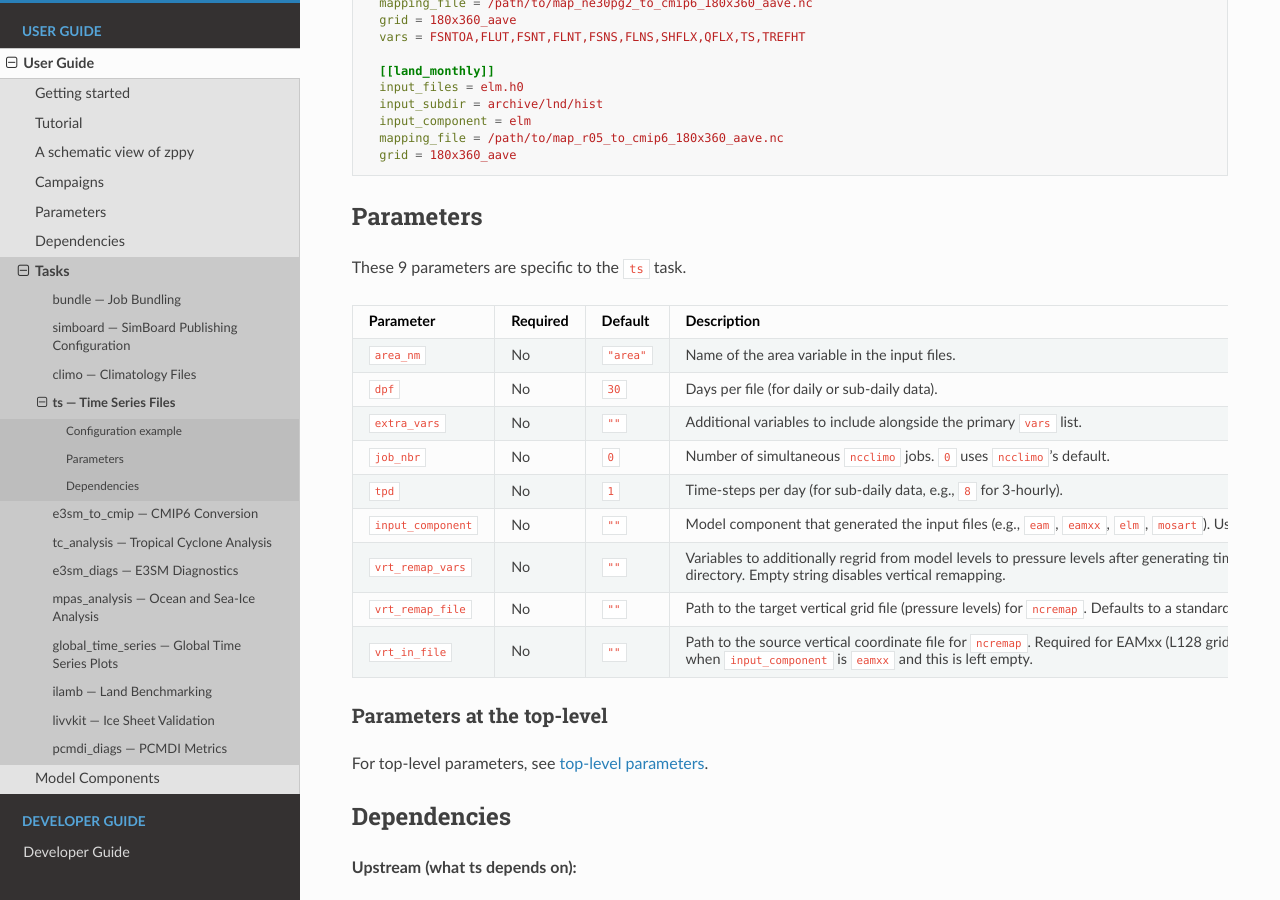
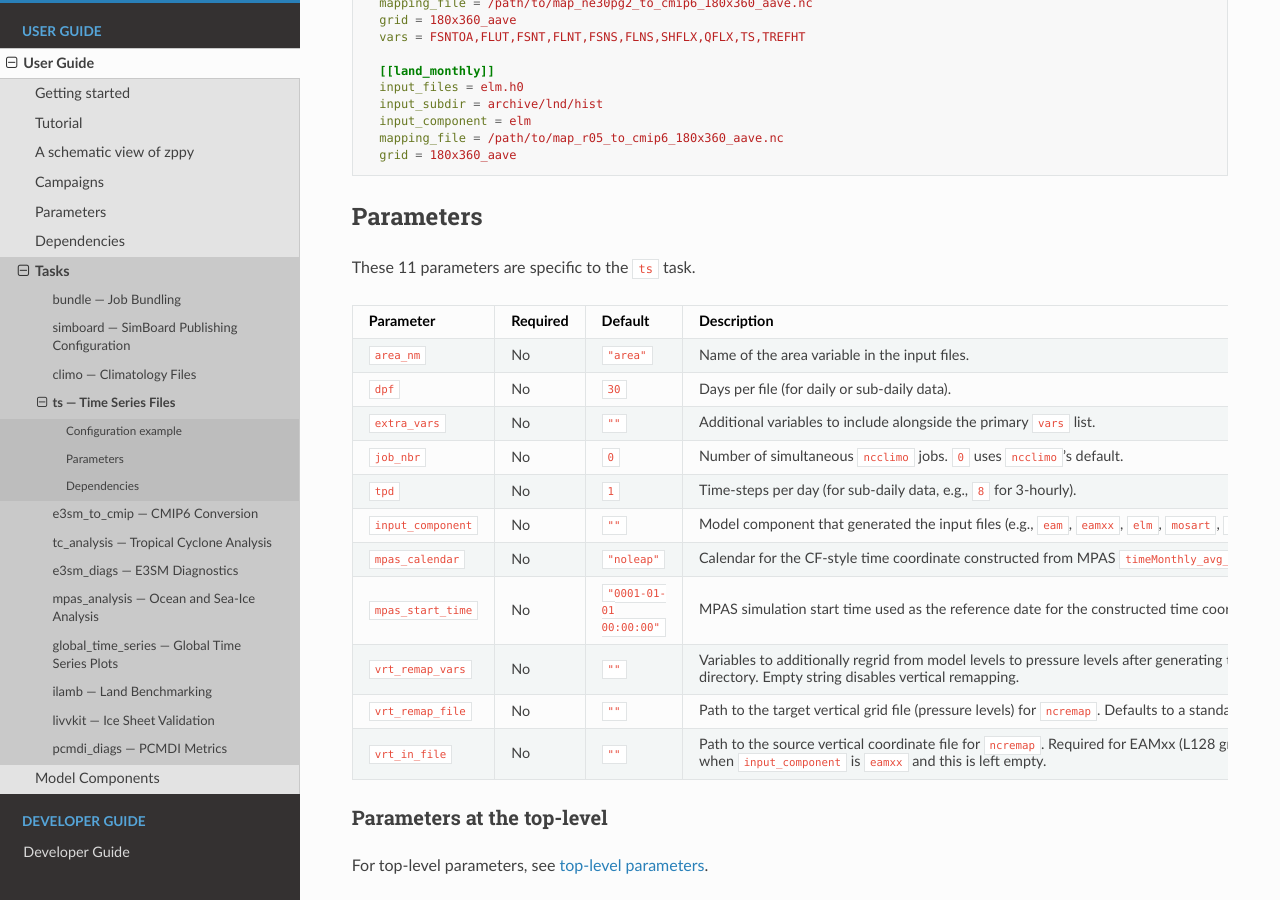
Before and after one commit to E3SM-Project/zppy, a Sphinx documentation site: the page built from docs/source/user_guide/tasks/ts.rst, in a window 1280 px wide and 900 px high, scrolled down 473 px. Built offline with Sphinx 7.4.7 and the Read the Docs theme 3.1.0, drawn with Linux system fonts in a browser that asks for light colours; pages that are not in the unit, such as notebooks, are missing from menus.

Commit message:
Add MPAS ocean and sea-ice time series support

```diff
--- a/docs/source/user_guide/tasks/ts.rst
+++ b/docs/source/user_guide/tasks/ts.rst
@@ -35,7 +35,7 @@ Configuration example
 Parameters
 ----------
 
-These 9 parameters are specific to the ``ts`` task.
+These 11 parameters are specific to the ``ts`` task.
 
 .. list-table::
    :header-rows: 1
@@ -70,8 +70,18 @@ These 9 parameters are specific to the ``ts`` task.
      - No
      - ``""``
      - Model component that generated the input files (e.g., ``eam``,
-       ``eamxx``, ``elm``, ``mosart``). Used to set processing type
-       internally.
+       ``eamxx``, ``elm``, ``mosart``, ``mpaso``, ``mpassi``). Used to set
+       processing type internally.
+   * - ``mpas_calendar``
+     - No
+     - ``"noleap"``
+     - Calendar for the CF-style time coordinate constructed from MPAS
+       ``timeMonthly_avg_daysSinceStartOfSim`` metadata.
+   * - ``mpas_start_time``
+     - No
+     - ``"0001-01-01 00:00:00"``
+     - MPAS simulation start time used as the reference date for the
+       constructed time coordinate. This should match ``config_start_time``.
    * - ``vrt_remap_vars``
      - No
      - ``""``
```
Also changed, not shown: 5 other files.
